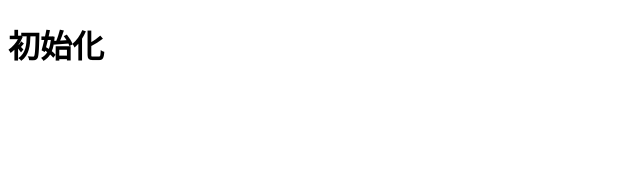
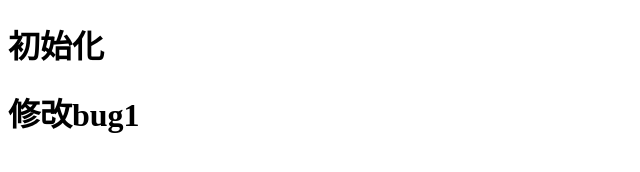
Before and after one commit to Code2022523/gie-demo, a plain HTML site: page index.html in a window 1280 px wide. Shown: the whole page, without its empty margins (0-640 px from the left). Drawn offline with Linux system fonts and the light colour scheme.

Commit message:
修改bug1

```diff
--- a/index.html
+++ b/index.html
@@ -8,5 +8,6 @@
 </head>
 <body>
    <h1>初始化</h1>
+   <h1>修改bug1</h1>
 </body>
 </html>
```
